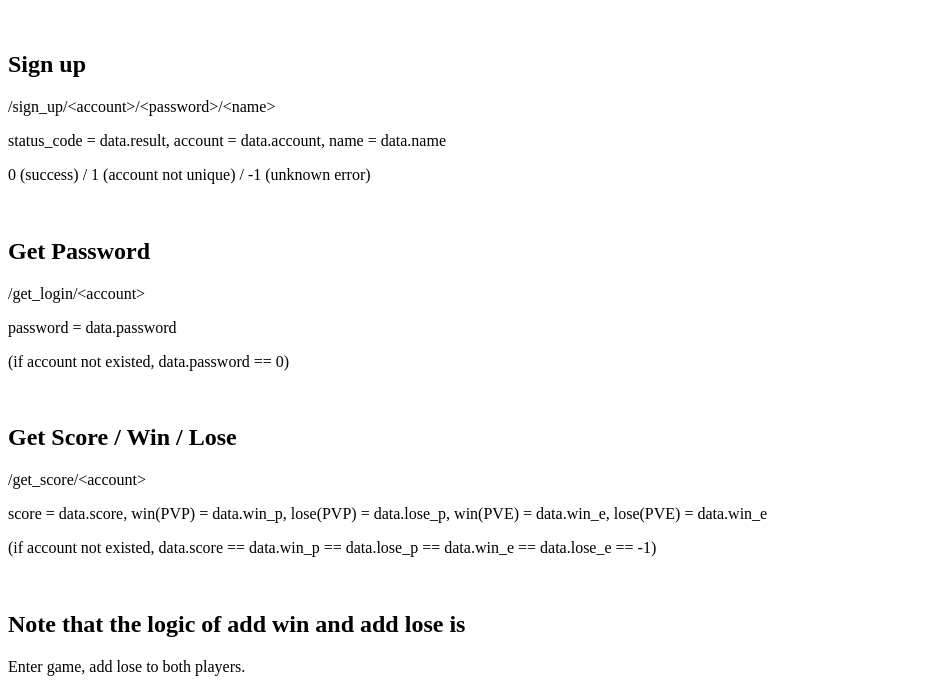
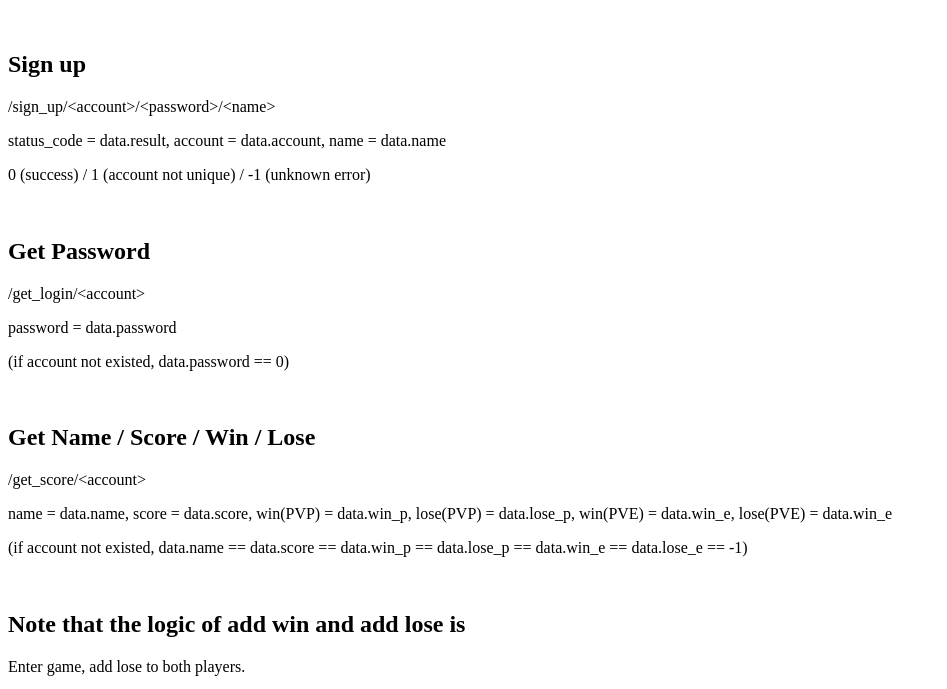
Before and after one commit to scl971009/1A2B-Pro-Online, a website: page templates/user_api.html in a window 1280 px wide. Shown: the part 101-790 px from the top of the page, without its empty margins (0-947 px from the left). Drawn offline with Linux system fonts and the light colour scheme.

Commit message:
get_score add name

```diff
--- a/templates/user_api.html
+++ b/templates/user_api.html
@@ -21,10 +21,10 @@
 
 <br>
 
-<h2>Get Score / Win / Lose</h2>
+<h2>Get Name / Score / Win / Lose</h2>
 <p>/get_score/&lt;account&gt;</p>
-<p>score = data.score, win(PVP) = data.win_p, lose(PVP) = data.lose_p, win(PVE) = data.win_e, lose(PVE) = data.win_e</p>
-<p>(if account not existed, data.score == data.win_p == data.lose_p == data.win_e == data.lose_e == -1)</p>
+<p>name = data.name, score = data.score, win(PVP) = data.win_p, lose(PVP) = data.lose_p, win(PVE) = data.win_e, lose(PVE) = data.win_e</p>
+<p>(if account not existed, data.name == data.score == data.win_p == data.lose_p == data.win_e == data.lose_e == -1)</p>
 
 <br>
 
```
Also changed, not shown: 1 other file.
